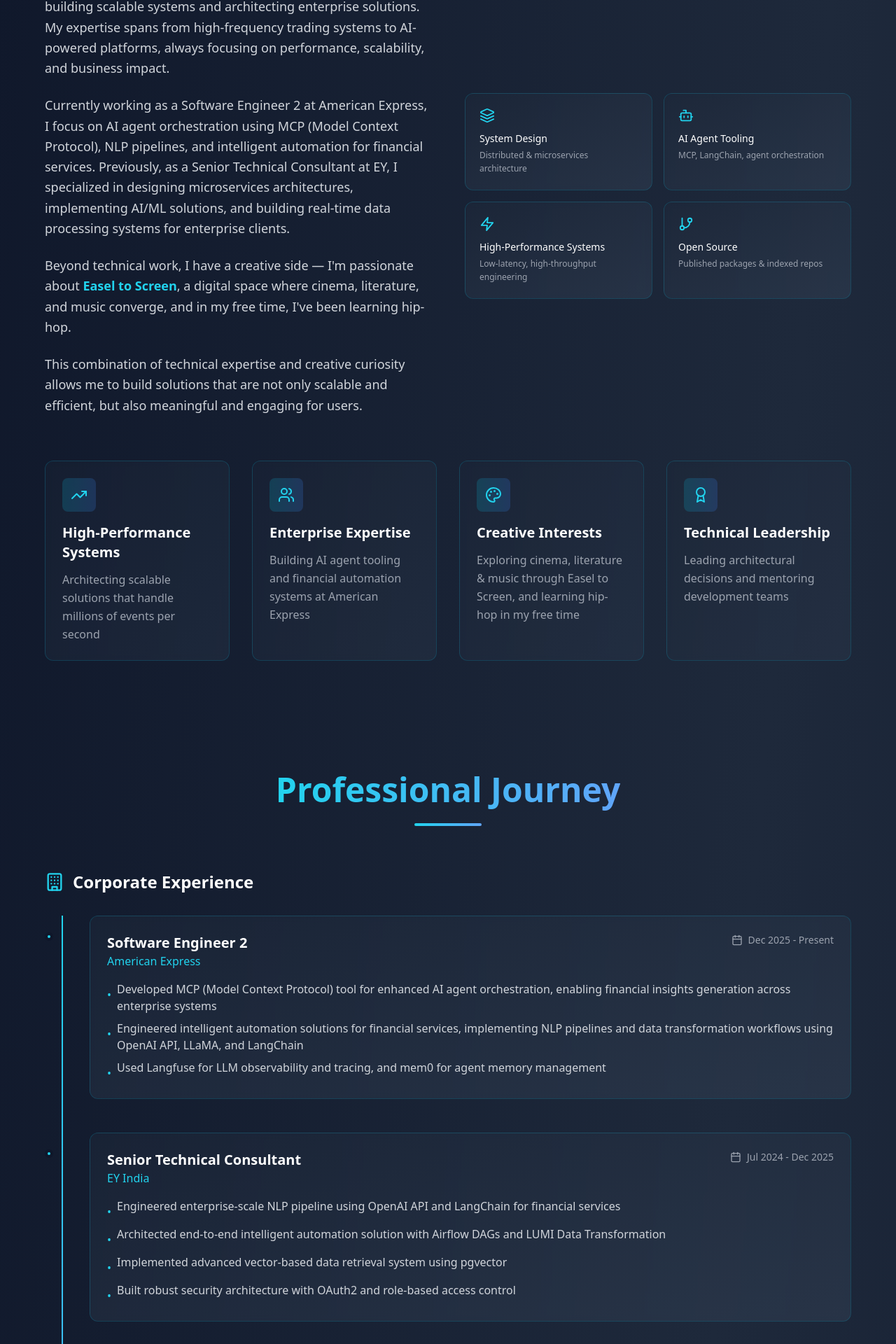
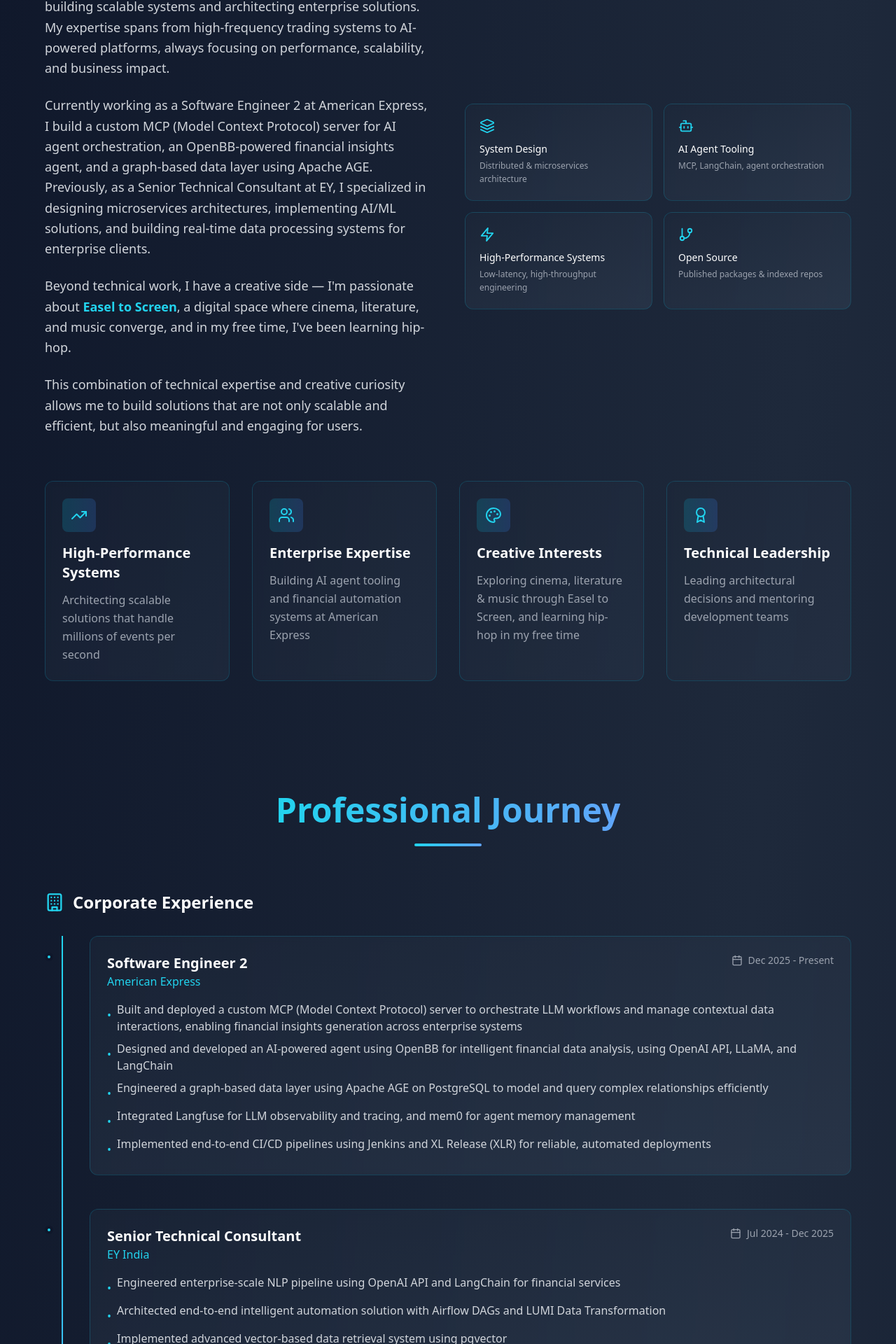
Before and after one commit to Shikha-code36/shikhaPortfolio, a React (Vite) app: page / in a window 1280 px wide. Shown: the part 1054-2974 px from the top of the page at 70% size. Built offline with nearby package versions, Linux system fonts and the light colour scheme; no server answers.

Commit message:
updated skill set

```diff
--- a/src/components/About.jsx
+++ b/src/components/About.jsx
@@ -84,9 +84,10 @@
             </p>
             <p className="text-lg text-gray-300 leading-relaxed">
               Currently working as a Software Engineer 2 at American Express,
-              I focus on AI agent orchestration using MCP (Model Context
-              Protocol), NLP pipelines, and intelligent automation for
-              financial services. Previously, as a Senior Technical Consultant
+              I build a custom MCP (Model Context Protocol) server for AI
+              agent orchestration, an OpenBB-powered financial insights agent,
+              and a graph-based data layer using Apache AGE. Previously, as a
+              Senior Technical Consultant
               at EY, I specialized in designing microservices architectures,
               implementing AI/ML solutions, and building real-time data
               processing systems for enterprise clients.
--- a/src/components/Experience.jsx
+++ b/src/components/Experience.jsx
@@ -9,9 +9,11 @@
       period: "Dec 2025 - Present",
       type: "Corporate",
       achievements: [
-        "Developed MCP (Model Context Protocol) tool for enhanced AI agent orchestration, enabling financial insights generation across enterprise systems",
-        "Engineered intelligent automation solutions for financial services, implementing NLP pipelines and data transformation workflows using OpenAI API, LLaMA, and LangChain",
-        "Used Langfuse for LLM observability and tracing, and mem0 for agent memory management",
+        "Built and deployed a custom MCP (Model Context Protocol) server to orchestrate LLM workflows and manage contextual data interactions, enabling financial insights generation across enterprise systems",
+        "Designed and developed an AI-powered agent using OpenBB for intelligent financial data analysis, using OpenAI API, LLaMA, and LangChain",
+        "Engineered a graph-based data layer using Apache AGE on PostgreSQL to model and query complex relationships efficiently",
+        "Integrated Langfuse for LLM observability and tracing, and mem0 for agent memory management",
+        "Implemented end-to-end CI/CD pipelines using Jenkins and XL Release (XLR) for reliable, automated deployments",
       ],
     },
     {
@@ -56,9 +58,8 @@
       period: "Jun 2020 - Aug 2021",
       type: "Corporate",
       achievements: [
-        "Led client issue resolution using ServiceNow",
-        "Provided technical support and implemented solutions",
-        "Foundation in enterprise IT operations",
+        "Optimized complex SQL queries and implemented advanced database indexing strategies, improving data retrieval efficiency",
+        "Managed technical support operations using ServiceNow ITSM, implementing automated incident management workflows and standardized troubleshooting documentation",
       ],
     },
   ];
--- a/src/components/Skills.jsx
+++ b/src/components/Skills.jsx
@@ -31,7 +31,7 @@
       title: "AI & Machine Learning",
       skills: [
         "LLM Integration: LangChain, OpenAI API, LLaMA",
-        "Agent Tooling: MCP (Model Context Protocol), agent orchestration",
+        "Agent Tooling: MCP (Model Context Protocol), OpenBB, agent orchestration",
         "LLM Observability: Langfuse, mem0",
         "RAG Applications: Vector databases, FAISS, pgvector",
         "Deep Learning: PyTorch, CNN optimization",
@@ -45,7 +45,7 @@
         "AWS: EC2, S3, Lambda, SQS",
         "GCP: Cloud platform services",
         "Containerization: Docker, Kubernetes",
-        "CI/CD: Automated deployment pipelines",
+        "CI/CD: Jenkins, XL Release (XLR)",
         "Infrastructure: Infrastructure as Code",
       ],
     },
@@ -55,9 +55,9 @@
       skills: [
         "Streaming: Apache Kafka, real-time processing",
         "Orchestration: Apache Airflow, workflow management",
+        "Graph Data: Apache AGE on PostgreSQL",
         "Communication: WebSocket, real-time systems",
         "ETL: Data pipelines, transformation",
-        "Analytics: Performance monitoring, metrics",
       ],
     },
     {
```
